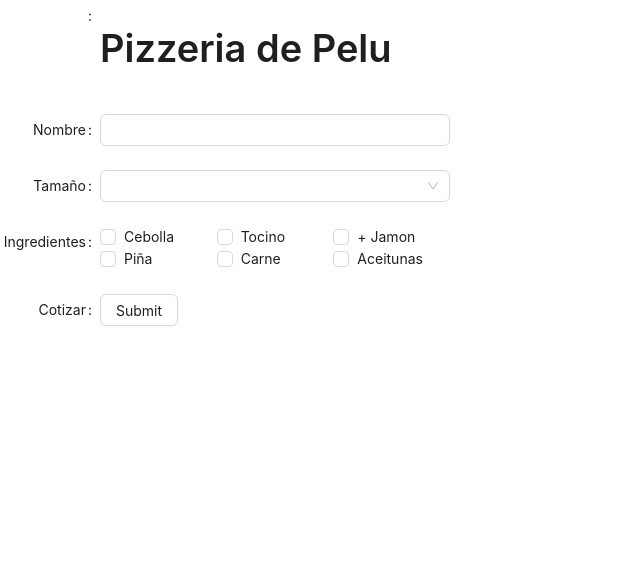
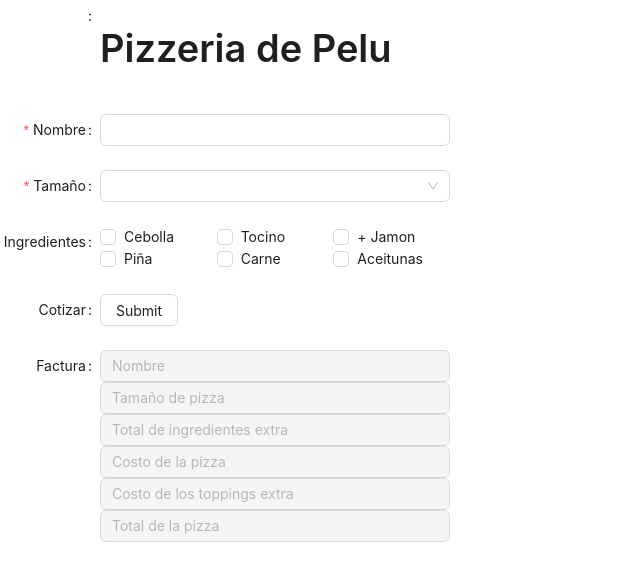
Before and after one commit to WilfredoAcosta/desafiodps2, a React (Create React App) app: page / in a window 1280 px wide. Shown: the top 580 px of the page, without its empty margins (0-640 px from the left). Built offline with nearby package versions, Linux system fonts and the light colour scheme.

Commit message:
Formulario completado

```diff
--- a/src/App.js
+++ b/src/App.js
@@ -49,10 +49,10 @@ const FormDisabledDemo = () => {
        <Title>Pizzeria de Pelu</Title>
         </Form.Item>
 
-        <Form.Item label="Nombre">
+        <Form.Item label="Nombre" required>
           <Input />
         </Form.Item>
-        <Form.Item label="Tamaño">
+        <Form.Item label="Tamaño" required>
           <Select>
             <Select.Option value="demo">Pizza personal</Select.Option>
             <Select.Option value="demo">Pizza mediana</Select.Option>
@@ -95,6 +95,16 @@ const FormDisabledDemo = () => {
           <Button>Submit</Button>
         </Form.Item>
 
+
+        <Form.Item label="Factura">
+          <Input placeholder='Nombre' disabled/>
+          <Input placeholder='Tamaño de pizza' disabled />
+          <Input placeholder='Total de ingredientes extra' disabled/>
+          <Input placeholder='Costo de la pizza' disabled/>
+          <Input placeholder='Costo de los toppings extra' disabled/>
+          <Input placeholder='Total de la pizza' disabled/>
+        </Form.Item>
+
       </Form>
     </>
   );
```
